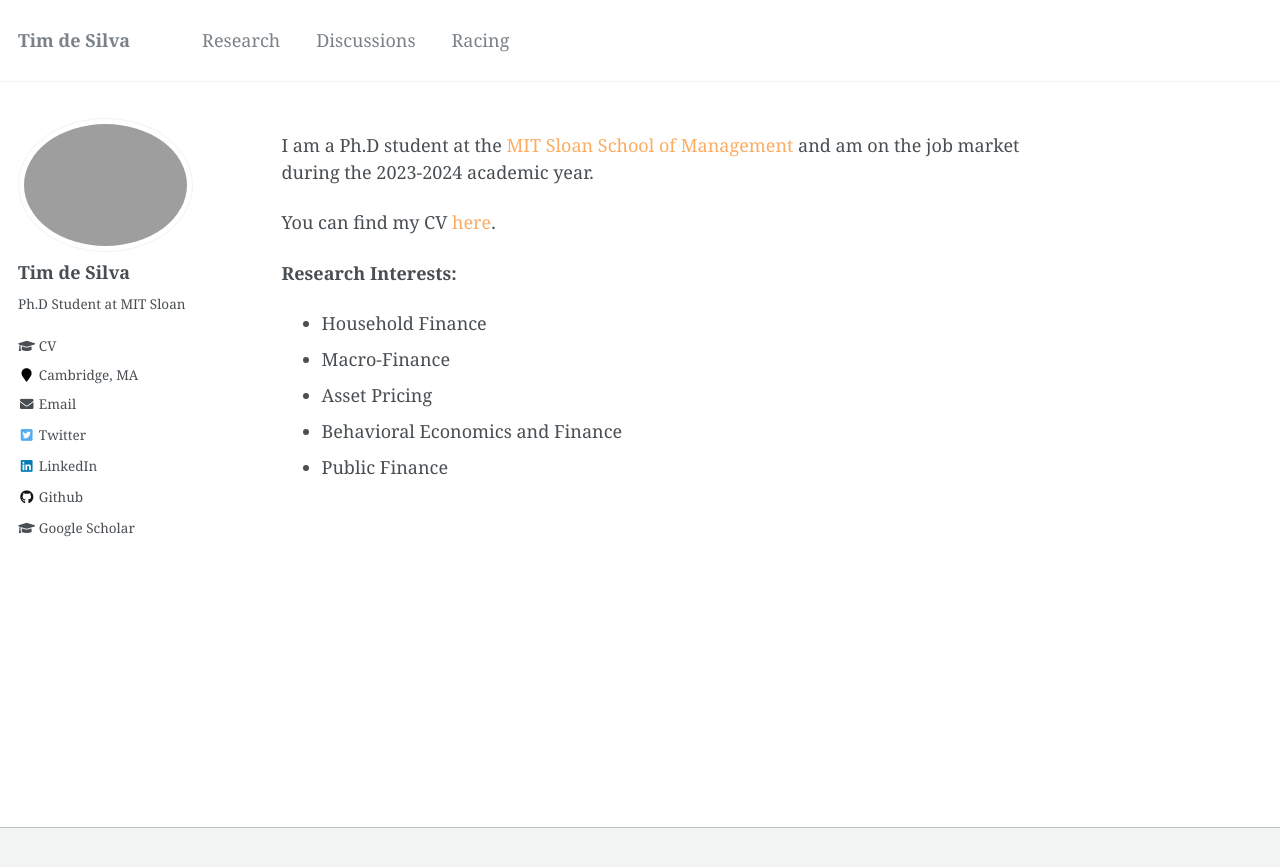
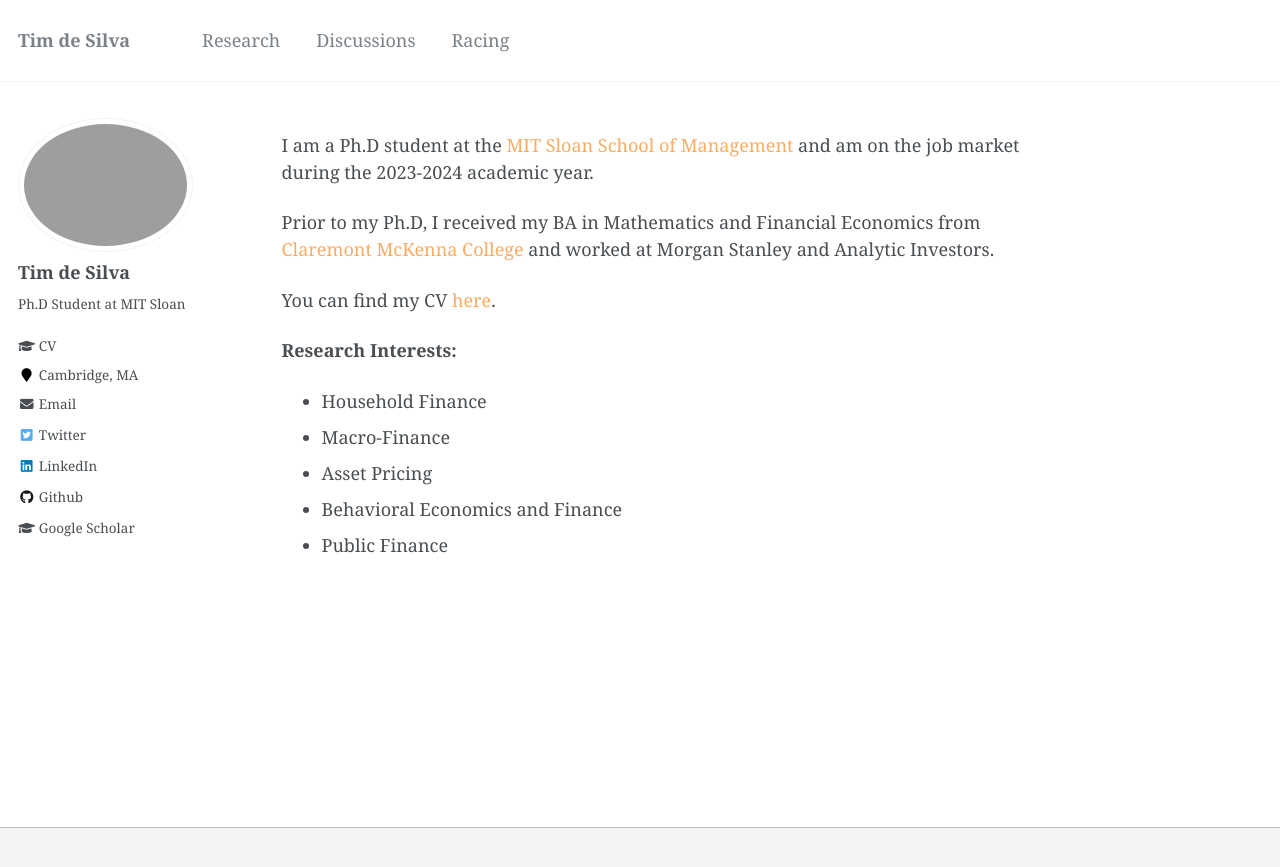
Before and after one commit to timhdesilva/timhdesilva.github.io, a Jekyll site: the page built from _pages/about.html, in a window 1280 px wide. Shown: the top 867 px of the page. Built offline with Jekyll 4.4.1, drawn with Linux system fonts in a browser that asks for light colours.

Commit message:
update about

```diff
--- a/_pages/about.html
+++ b/_pages/about.html
@@ -13,6 +13,10 @@ redirect_from:
 </p>
 
 <p>
+  Prior to my Ph.D, I received my BA in Mathematics and Financial Economics from <a style="text-decoration:none; color:rgb(252, 172, 97)" href="https://www.cmc.edu/">Claremont McKenna College</a> and worked at Morgan Stanley and Analytic Investors.
+</p>
+
+<p>
   You can find my CV <a style="text-decoration:none; color:rgb(252, 172, 97)" href="http://timhdesilva.github.io/files/cv.pdf">here</a>.
 </p>
 
```
